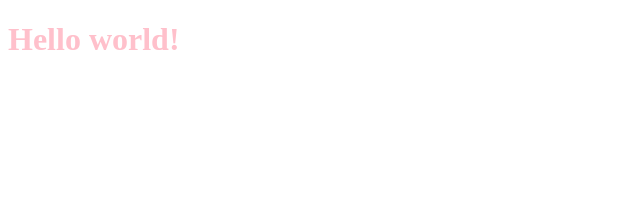
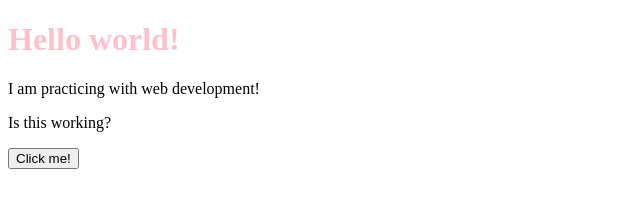
Before and after one commit to monbehre/notes, a plain HTML site: page index.html in a window 1280 px wide. Shown: the whole page, without its empty margins (0-640 px from the left). Drawn offline with Linux system fonts and the light colour scheme.

Commit message:
created button

```diff
--- a/app.js
+++ b/app.js
@@ -0,0 +1,3 @@
+function buttonClick() {
+    alert("You have clicked the button! Hooray!")
+}
--- a/index.html
+++ b/index.html
@@ -3,6 +3,9 @@
     <head>
         <link rel = "stylesheet" href = "app.css" />
         <h1>Hello world! </h1>
+        <p> I am practicing with web development! </p>
+        <p> Is this working? </p>
     </head>
+    <button onclick="buttonClick()"> Click me!</button>
     <script src = "app.js"></script>
 </html>
```
